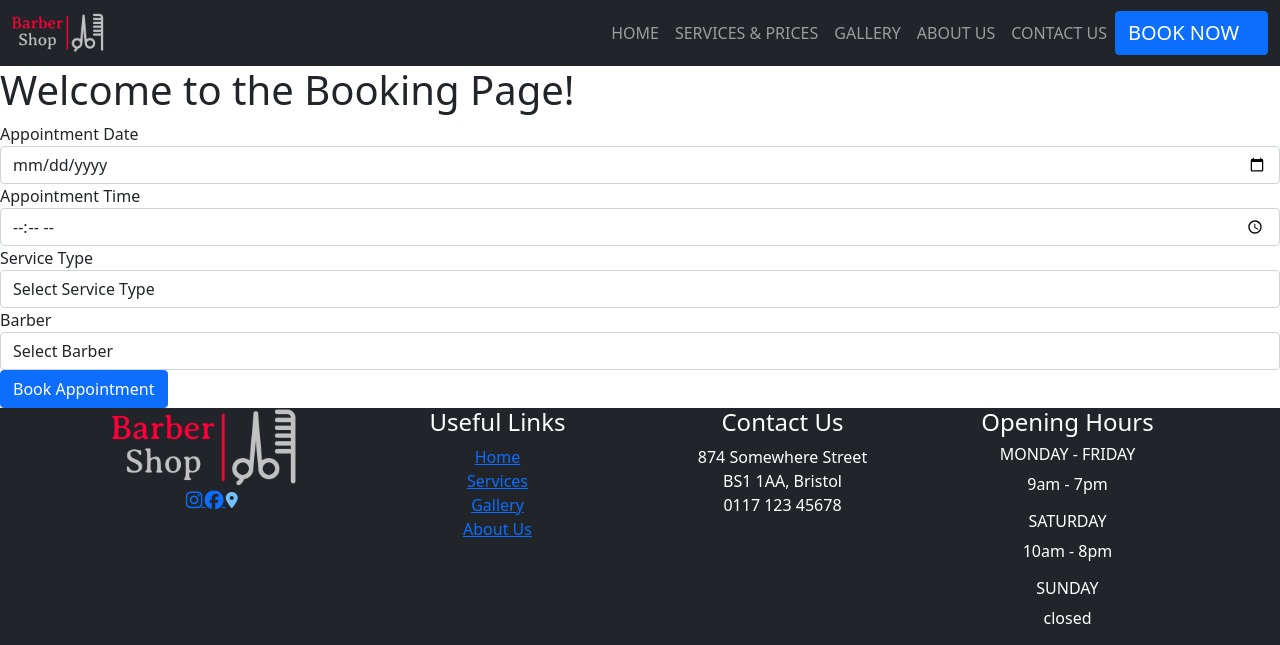
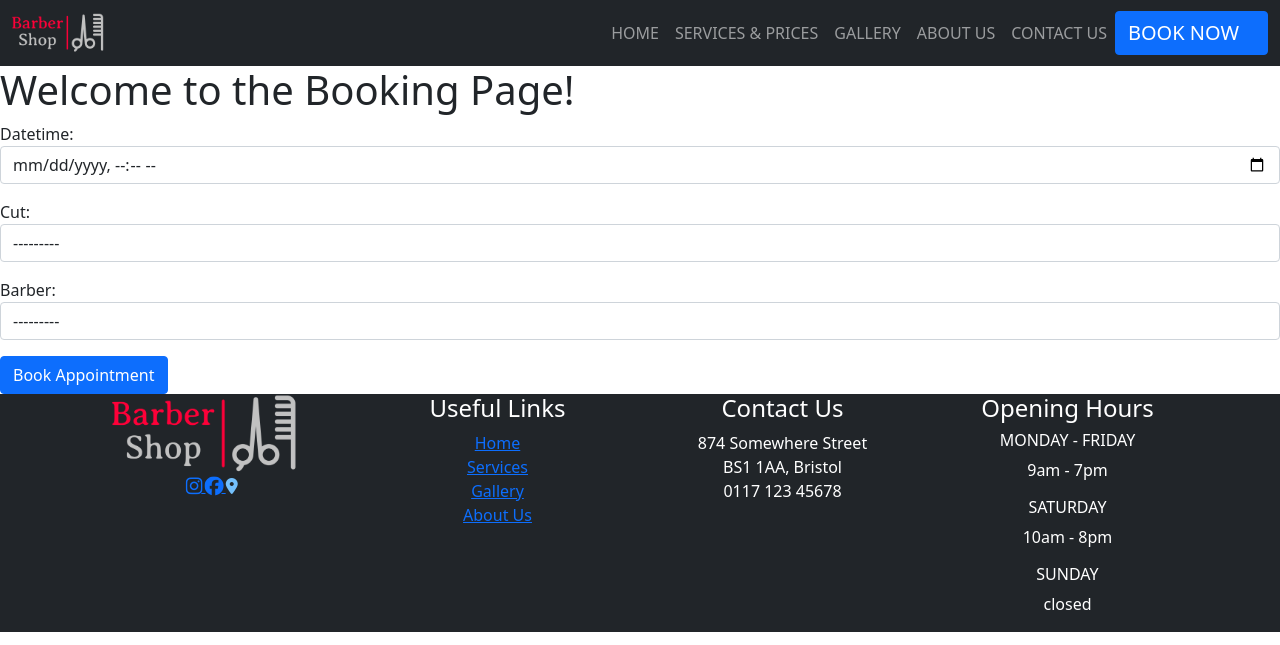
Before and after one commit to huss-al/barber_shop, a Django app: page /profiles/booking/ in a window 1280 px wide. Shown: the top 645 px of the page. Run offline with Django 4.2, Linux system fonts and the light colour scheme; a user stored in the database is signed in; data that the repository does not hold is empty; some libraries are stand-ins or nearby versions.

Commit message:
need to sort out how to link everything together

```diff
--- a/profiles/forms.py
+++ b/profiles/forms.py
@@ -38,7 +38,7 @@ class BookingForm(forms.ModelForm):
         fields = ['datetime', 'cut', 'barber']
 
         widgets = {
-            'datetime': forms.DateTimeInput(attrs={'class': 'form-control','type': 'datetime-local'}),
+            'datetime': forms.DateTimeInput(attrs={'class': 'form-control', 'type': 'datetime-local'}),
             'cut': forms.Select(attrs={'class': 'form-control'}),
             'barber': forms.Select(attrs={'class': 'form-control'}),
         }
--- a/profiles/models.py
+++ b/profiles/models.py
@@ -6,15 +6,15 @@ from barbers.models import Barber
 
 # Create your models here.
 class Profile(models.Model):
-    id = models.AutoField(primary_key=True)
+    user = models.OneToOneField(User, on_delete=models.CASCADE)
     firstname = models.CharField(max_length=100)
     surname = models.CharField(max_length=100)
-    user = models.OneToOneField(User, on_delete=models.CASCADE)
     image = CloudinaryField(max_length=255, default='https://www.example.com/default-image.jpg')
-
 
     def __str__(self):
         return f"{self.firstname} {self.surname}"
+
+
 
 class CutType(models.Model):
     name = models.CharField(max_length=100)
@@ -24,9 +24,13 @@ class CutType(models.Model):
     def __str__(self):
         return self.name
 
+
+
 class Barber(models.Model):
     name = models.CharField(max_length=100)
     image = CloudinaryField('image')
+    is_available = models.BooleanField(default=True)  # New field for availability
+
 
     def __str__(self):
         return self.name
@@ -60,12 +64,9 @@ class ContactMessage(models.Model):
 
 class Appointment(models.Model):
     datetime = models.DateTimeField()
+    client = models.ForeignKey(Profile, on_delete=models.CASCADE, related_name='appointments')
+    barber = models.ForeignKey(Barber, on_delete=models.CASCADE, related_name='barber_appointments')
     cut = models.ForeignKey(CutType, on_delete=models.CASCADE)
-    barber = models.ForeignKey(Barber, on_delete=models.CASCADE)  # Add this field
-    client = models.ForeignKey(Profile, on_delete=models.CASCADE)
-
-    class Meta:
-        unique_together = ('datetime', 'barber')
 
     def __str__(self):
         return f"Appointment with {self.client} at {self.datetime} for {self.cut}"
--- a/profiles/views.py
+++ b/profiles/views.py
@@ -1,7 +1,7 @@
 from django.shortcuts import render, redirect, get_object_or_404
 from django.contrib.auth.decorators import login_required
 from .models import Profile, CutType, Gallery, AboutUsContent, ContactMessage, Appointment, Barber
-from .forms import ProfileForm, ContactForm, BookingForm
+from .forms import ProfileForm, ContactForm, BookingForm, CustomUserCreationForm
 from django.contrib.auth.views import LoginView
 from django.urls import reverse_lazy
 from django.views import View
@@ -140,21 +140,27 @@ def register(request):
 @login_required
 def booking_page(request):
     cut_types = CutType.objects.all()  # Fetch all CutType instances for the booking form dropdown
-    barbers = Barber.objects.all()  # Fetch all Barber instances for the dropdown
+    barbers = Barber.objects.filter(is_available=True)  # Fetch all Barber instances for the dropdown
 
     if request.method == 'POST':
         form = BookingForm(request.POST)
         if form.is_valid():
             appointment = form.save(commit=False)
-            appointment.client = request.user.profile  # Assuming Profile model is linked correctly
+            appointment.client = request.user.profile
             appointment.save()
-            return redirect('booking_success')  # Redirect to success page or appropriate URL
+            return redirect('booking_success')  # Redirect to the success page
     else:
         form = BookingForm()
 
     return render(request, 'main/booking_page.html', {'form': form, 'cut_types': cut_types, 'barbers': barbers})
 
+
+
 @login_required
 def booking_success(request):
-    latest_appointment = Appointment.objects.filter(client=request.user.profile).last()
-    return render(request, 'main/booking_success.html', {'appointment': latest_appointment})
+    try:
+        appointment = Appointment.objects.filter(client=request.user.profile).latest('datetime')
+    except Appointment.DoesNotExist:
+        appointment = None
+
+    return render(request, 'main/booking_success.html', {'appointment': appointment})
--- a/templates/main/booking_page.html
+++ b/templates/main/booking_page.html
@@ -9,38 +9,8 @@
     <!-- Booking Form (example) -->
     <form method="POST" action="{% url 'booking-submit' %}">
         {% csrf_token %}
-
-        <!-- Example of booking fields -->
-        <div class="form-group">
-            <label for="appointment_date">Appointment Date</label>
-            <input type="date" class="form-control" id="appointment_date" name="appointment_date" required>
+        {{ form.as_p }}
         </div>
-
-        <div class="form-group">
-            <label for="appointment_time">Appointment Time</label>
-            <input type="time" class="form-control" id="appointment_time" name="appointment_time" required>
-        </div>
-
-        <div class="form-group">
-            <label for="service_type">Service Type</label>
-            <select class="form-control" id="service_type" name="service_type" required>
-                    <option value="">Select Service Type</option>
-                    {% for cut_type in cut_types %}
-                        <option value="{{ cut_type.name }}">{{ cut_type.name }}</option>
-                    {% endfor %}
-            </select>
-        </div>
-
-        <div class="form-group">
-            <label for="barber_type">Barber</label>
-            <select class="form-control" id="barber_type" name="barber" required>
-                <option value="">Select Barber</option>
-                {% for barber in form.barber.field.queryset %}
-                    <option value="{{ barber.id }}">{{ barber.name }}</option>
-                {% endfor %}
-            </select>
-        </div>
-
 
         <button type="submit" class="btn btn-primary">Book Appointment</button>
     </form>
--- a/templates/main/booking_success.html
+++ b/templates/main/booking_success.html
@@ -4,17 +4,12 @@
 
 {% block content %}
     <h2>Booking Successful!</h2>
-    {% if appointment %}
         <p>Your appointment details:</p>
         <div class="container mb-5">
             <p><strong>Date and Time:</strong> {{ appointment.datetime }}</p>
             <p><strong>Service:</strong> {{ appointment.cut }}</p>
             <p><strong>Barber:</strong> {{ appointment.barber }}</p>
             <p><strong>Client:</strong> {{ appointment.client.user.username }}</p>
-            <p><strong>Notes:</strong> {{ appointment.notes }}</p>
         </div>
-    {% else %}
-        <p>No appointment details found.</p>
-    {% endif %}
     <p>Thank you for choosing our services.</p>
 {% endblock %}
```
Also changed, not shown: appointments/models.py (+3 -6 lines), barbers/models.py (+13 -1 lines), profiles/admin.py (+19 -1 lines), appointments/migrations/0003_remove_appointment_notes.py (added), appointments/migrations/0004_alter_appointment_unique_together_and_more.py (added), barbers/migrations/0005_cuttype.py (added), profiles/migrations/0014_alter_appointment_barber_alter_appointment_client.py (added), profiles/migrations/0015_barber_is_available.py (added), profiles/migrations/0016_alter_appointment_unique_together_alter_profile_id.py (added).
